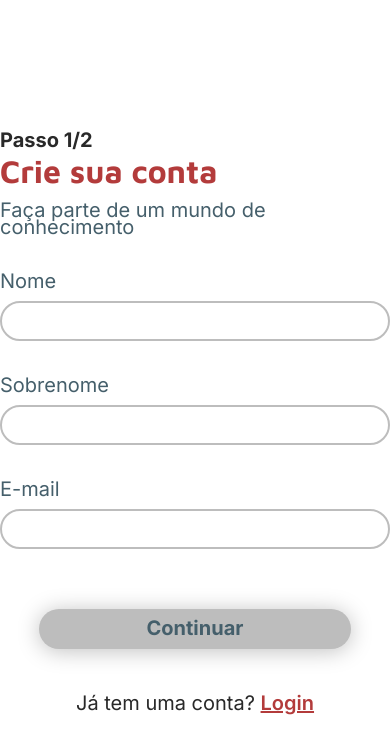
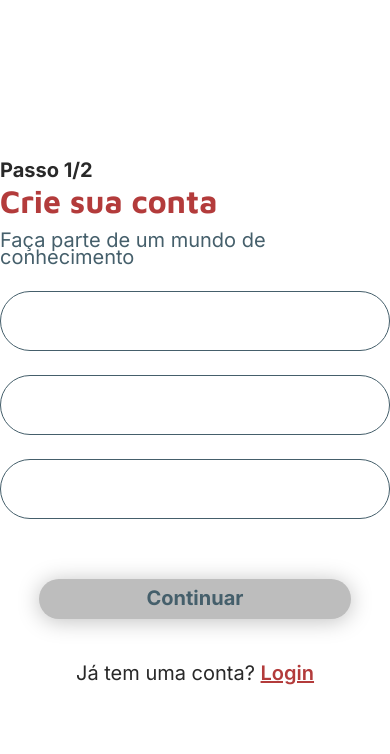
Before and after one commit to Pipoca-Agil/frontend, a React (Create React App) app: page /register in a window 390 px wide. Shown: the top 754 px of the page. Built offline with nearby package versions, Linux system fonts and the light colour scheme; a web font is replaced by a local one.

Commit message:
style: add responsive style to input

```diff
--- a/src/components/Input/styled.ts
+++ b/src/components/Input/styled.ts
@@ -8,6 +8,9 @@ export const Label = styled.label`
   font-style: normal;
   font-weight: 400;
   line-height: 4rem;
+  @media (max-width: 600px) {
+    display: none;
+  }
 `;
 
 export const Input = styled.input<{ isError: boolean }>`
@@ -20,11 +23,31 @@ export const Input = styled.input<{ isError: boolean }>`
   align-items: center;
   flex-shrink: 0;
   border-radius: 3rem;
-  border: 2px solid ${(props) => (props.isError ? "#b33b3b" : "#bdbdbd")}; /* Estilo condicional da borda */
+  border: 2px solid ${(props) => (props.isError ? "#b33b3b" : "#bdbdbd")};
   font-family: Inter;
   font-size: 1.8rem;
   font-style: normal;
   font-weight: 400;
+  &::placeholder {
+    color: transparent;
+  }
+
+  @media (max-width: 600px) {
+    &::placeholder {
+      color: #626262;
+    }
+
+    border-radius: 3.5rem;
+    border: 1px solid var(--Letter, #455f6b);
+    padding: 2rem 3.5rem 2rem 2rem;
+    gap: 1rem;
+    height: 6rem;
+    font-family: Poppins;
+    font-size: 1.6rem;
+    font-style: normal;
+    font-weight: 500;
+    line-height: normal;
+  }
 `;
 
 export const InputWrapper = styled.div`
@@ -40,4 +63,8 @@ export const EyeIcon = styled.img`
   position: absolute;
   right: 5%;
   top: 20%;
+
+  @media (max-width: 600px) {
+    display: none;
+  }
 `;
```
